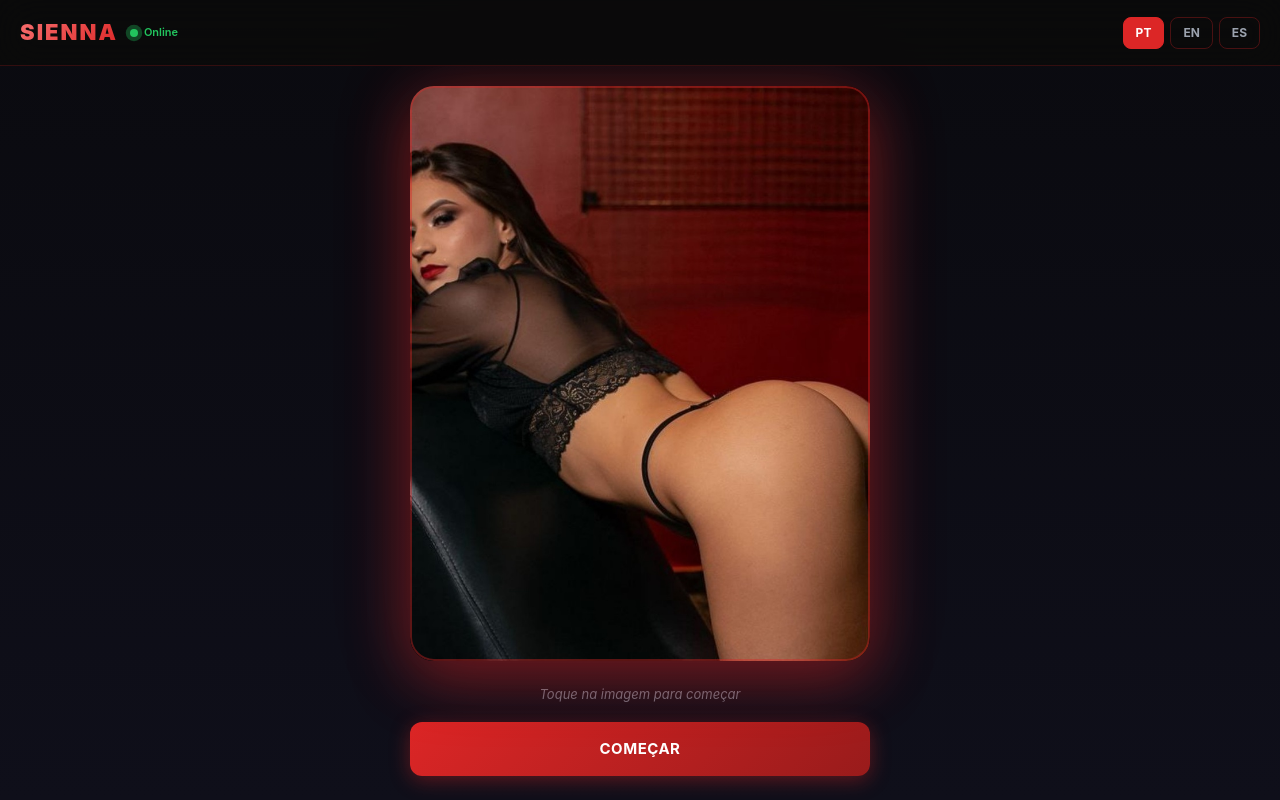
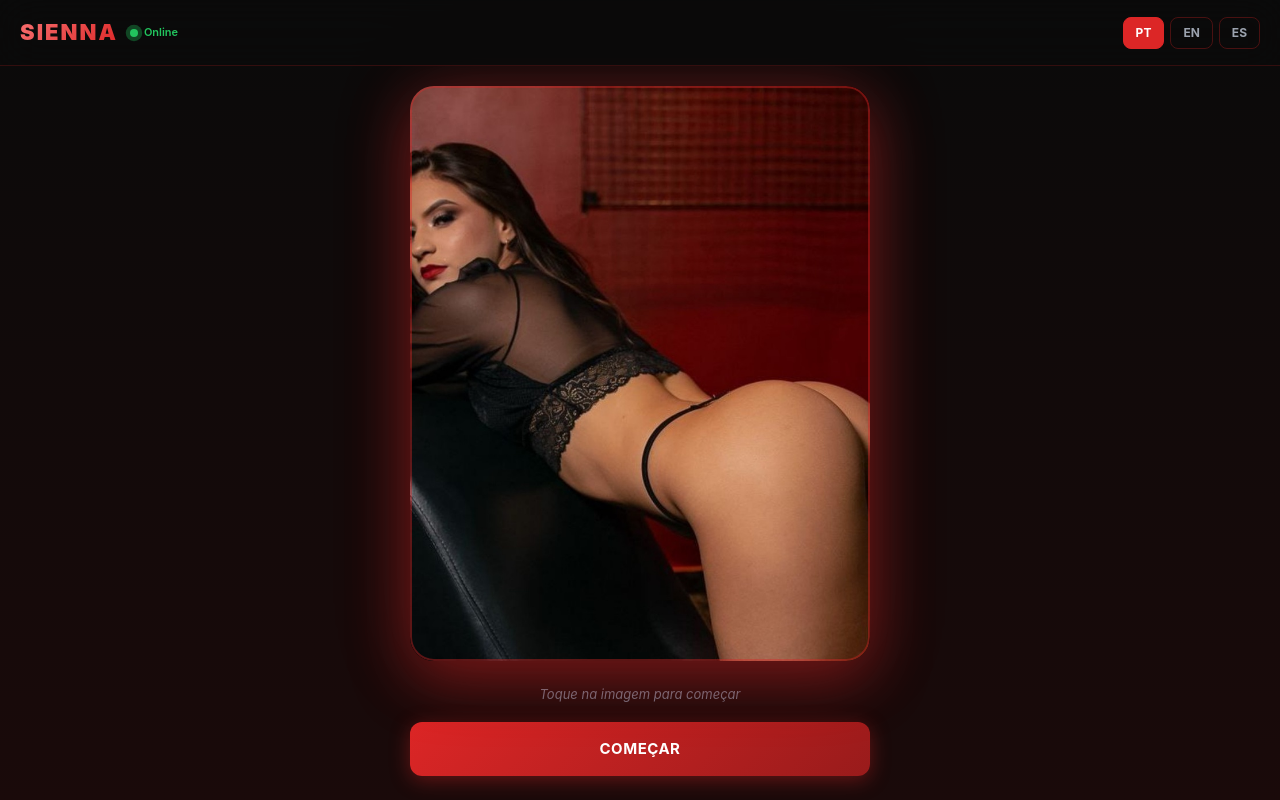
Before and after one commit to dioneelizeudaluz-afk/Sienna_Landing-, a React (Vite) app: page / in a window 1280 px wide. Built offline with nearby package versions, Linux system fonts and the light colour scheme.

Commit message:
Mudar tema de roxo para vermelho

```diff
--- a/src/App.tsx
+++ b/src/App.tsx
@@ -84,7 +84,7 @@ export default function App() {
   };
 
   return (
-    <div style={{ minHeight: '100vh', background: 'linear-gradient(180deg, #0a0a0f 0%, #0f0f1a 100%)' }}>
+    <div style={{ minHeight: '100vh', background: 'linear-gradient(180deg, #0a0a0a 0%, #1a0a0a 100%)' }}>
       <Header />
       {render()}
     </div>
```
